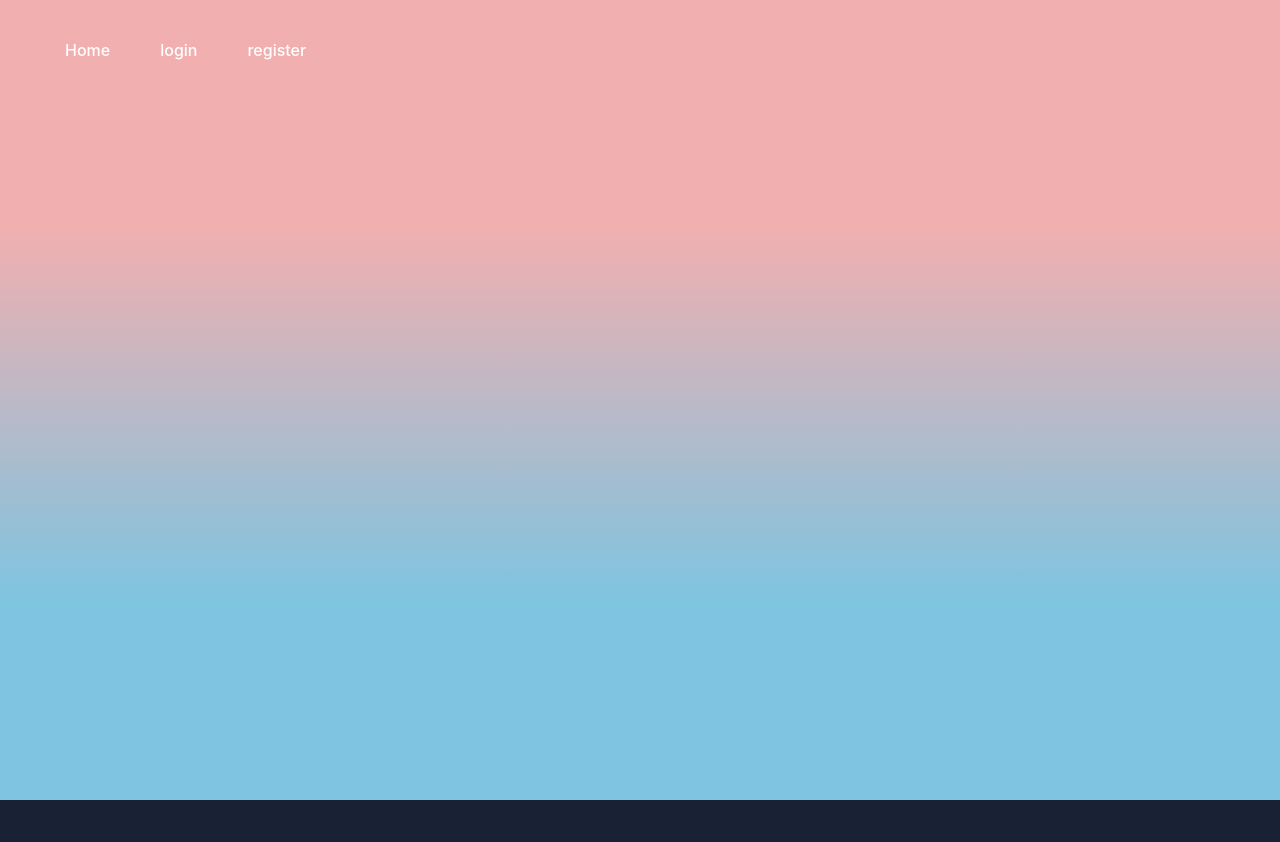
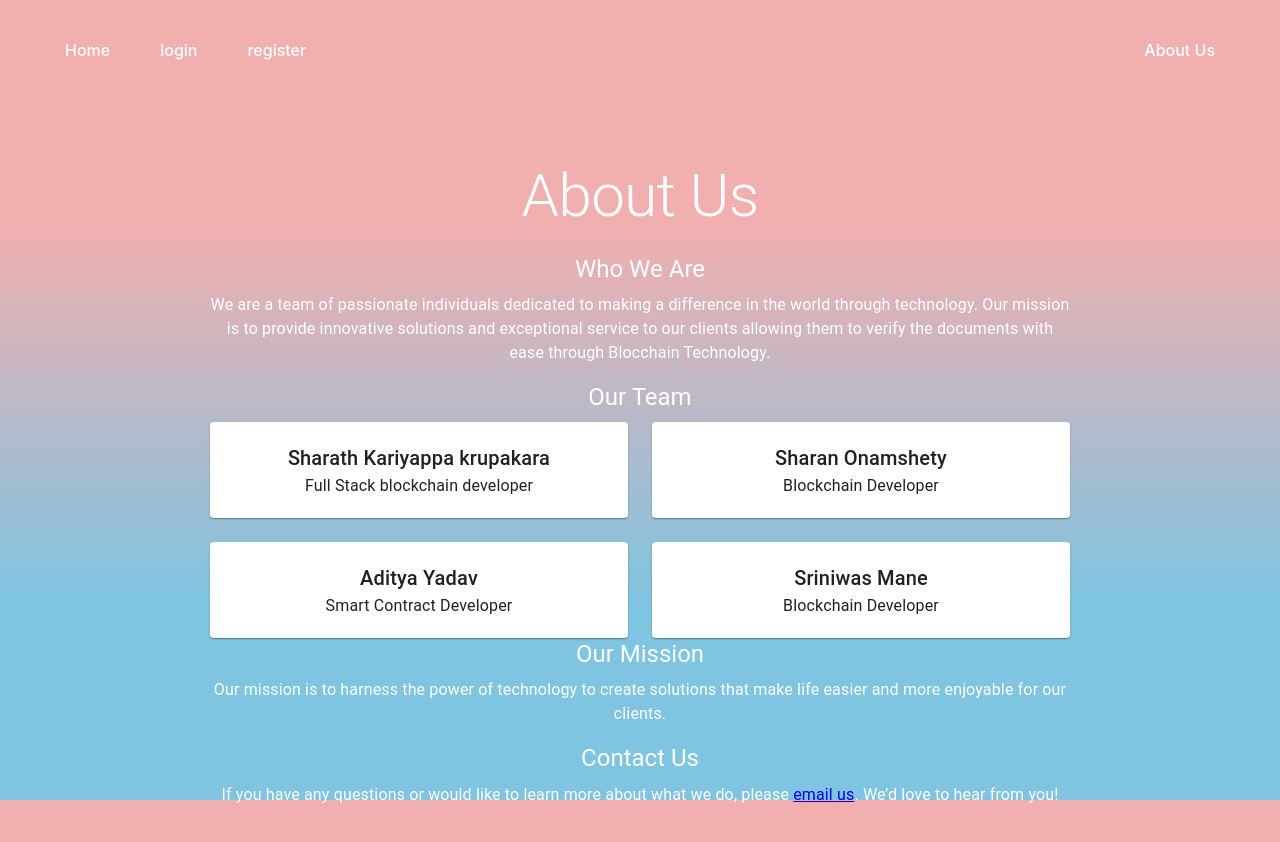
Before and after one commit to sharathkariyappa/studentVerfication, a React (Create React App) app: page /about/AboutUs in a window 1280 px wide. Before the commit this address had no page. Before the commit the page ends 800 px from the top, so only its background shows below. Built offline with nearby package versions, Linux system fonts and the light colour scheme.

Commit message:
added about us page

```diff
--- a/src/App.js
+++ b/src/App.js
@@ -2,6 +2,7 @@ import "./App.css";
 import Header from "./components/header";
 import Home from "./components/home";
 import LoginPage from "./components/login/LoginPage";
+import AboutUs from "./components/about/AboutUs";
 import StudentLogin from "./components/login/StudentLogin";
 import InstituteLogin from "./components/login/InstituteLogin";
 import RegisterPage from "./components/register/RegisterPage";
@@ -22,6 +23,7 @@ function App() {
         <Route path="/home" element={<Home/>}/>
         <Route path="/login/LoginPage" element={<LoginPage/>}/>
         <Route path="/login/StudentLogin" element={<StudentLogin/>}/>
+        <Route path="/about/AboutUs" element={<AboutUs/>}/>
         <Route path="/profile/StudentProfile" element={<StudentProfile/>}/>
         <Route path="/profile/InstituteProfile" element={<InstituteProfile/>}/>
         <Route path="/login/InstituteLogin" element={<InstituteLogin/>}/>
--- /dev/null
+++ b/src/components/about/AboutUs.js
@@ -0,0 +1,71 @@
+import React from 'react';
+import { Container, Typography, Grid, Paper } from '@mui/material';
+
+const AboutUs = () => {
+  return (
+    <Container component="main" maxWidth="md" style={styles.container}>
+      <Typography variant="h2" gutterBottom align="center">
+        About Us
+      </Typography>
+      <Typography variant="h5" gutterBottom>
+        Who We Are
+      </Typography>
+      <Typography paragraph>
+        We are a team of passionate individuals dedicated to making a difference in the world through technology. Our mission is to provide innovative solutions and exceptional service to our clients allowing them to verify the documents with ease through Blocchain Technology.
+      </Typography>
+      <Typography variant="h5" gutterBottom>
+        Our Team
+      </Typography>
+      <Grid container spacing={3}>
+        <Grid item xs={12} md={6}>
+          <Paper style={styles.paper}>
+            <Typography variant="h6">Sharath Kariyappa krupakara</Typography>
+            <Typography variant="body1">Full Stack blockchain developer</Typography>
+          </Paper>
+        </Grid>
+        <Grid item xs={12} md={6}>
+          <Paper style={styles.paper}>
+            <Typography variant="h6">Sharan Onamshety</Typography>
+            <Typography variant="body1">Blockchain Developer</Typography>
+          </Paper>
+        </Grid>
+        <Grid item xs={12} md={6}>
+          <Paper style={styles.paper}>
+            <Typography variant="h6">Aditya Yadav</Typography>
+            <Typography variant="body1">Smart Contract Developer</Typography>
+          </Paper>
+        </Grid>
+        <Grid item xs={12} md={6}>
+          <Paper style={styles.paper}>
+            <Typography variant="h6">Sriniwas Mane</Typography>
+            <Typography variant="body1">Blockchain Developer</Typography>
+          </Paper>
+        </Grid>
+      </Grid>
+      <Typography variant="h5" gutterBottom>
+        Our Mission
+      </Typography>
+      <Typography paragraph>
+        Our mission is to harness the power of technology to create solutions that make life easier and more enjoyable for our clients.
+      </Typography>
+      <Typography variant="h5" gutterBottom>
+        Contact Us
+      </Typography>
+      <Typography paragraph>
+        If you have any questions or would like to learn more about what we do, please <a href="Blockean@org.in">email us</a>. We’d love to hear from you!
+      </Typography>
+    </Container>
+  );
+};
+
+const styles = {
+  container: {
+    padding: '20px',
+  },
+  paper: {
+    padding: '20px',
+    textAlign: 'center',
+  },
+};
+
+export default AboutUs;
--- a/src/components/header.js
+++ b/src/components/header.js
@@ -17,10 +17,11 @@ function Header() {
 
       </div>
       <div className='rightH'>
+      <Link to='/about/AboutUs' className='link'>
+        <div className='headerItem'>About Us</div>
+      </Link>
+      </div>
 
-
-
-      </div>
     </header>
   )
 }
```
